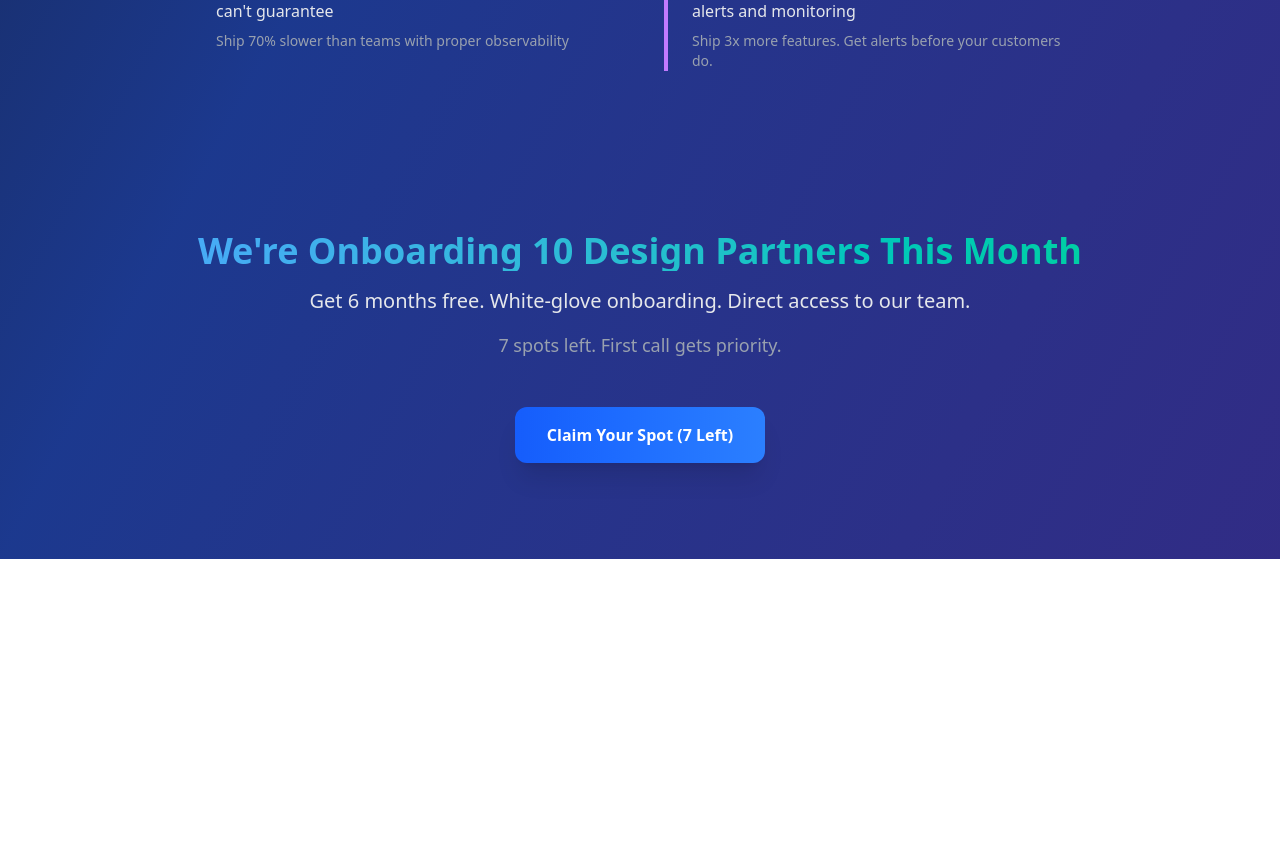
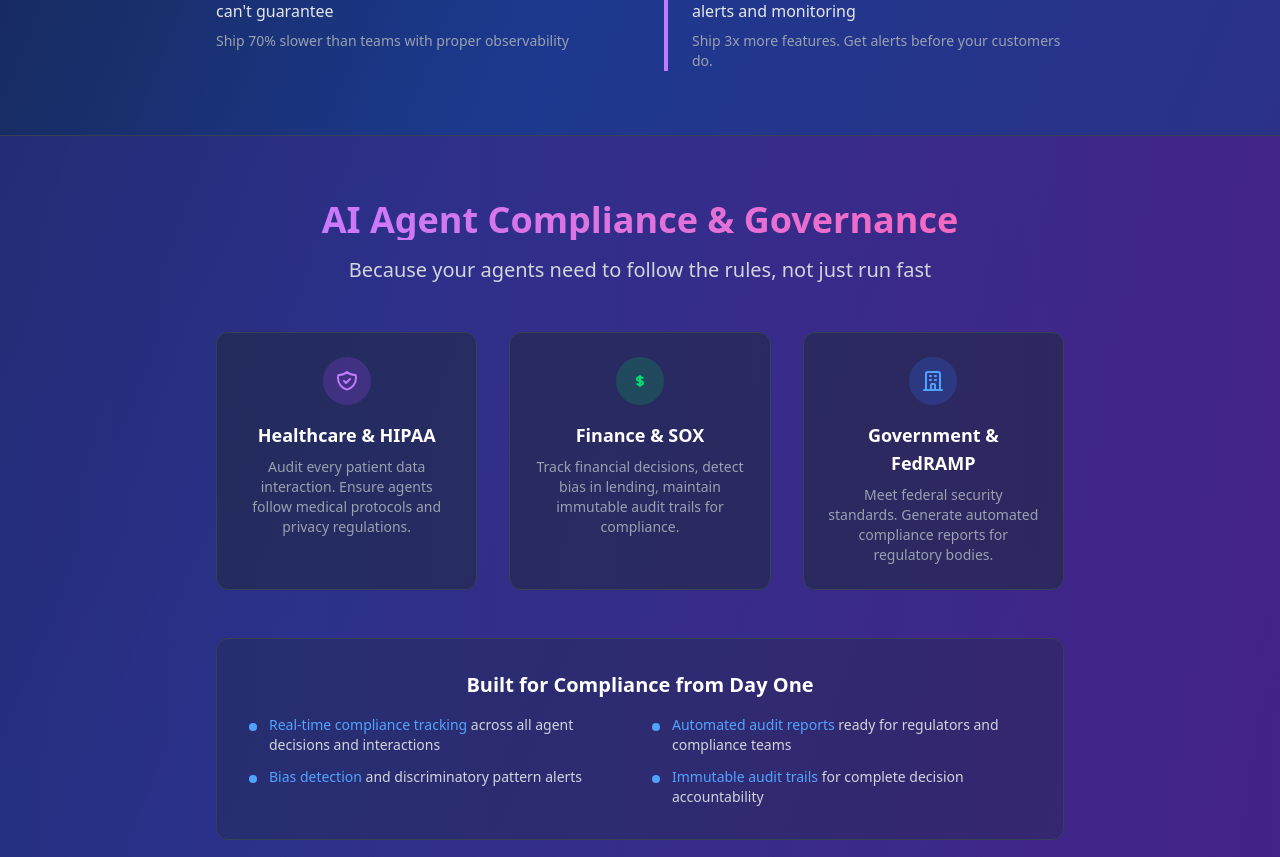
Before and after one commit to ObservareAI/observare.ai, a Next.js app: page / in a window 1280 px wide. Shown: the part 1940-2797 px from the top of the page. Before the commit the page ends 2499 px from the top, so only its background shows below. Built offline with nearby package versions, Linux system fonts and the light colour scheme.

Commit message:
Update page.tsx

```diff
--- a/src/app/page.tsx
+++ b/src/app/page.tsx
@@ -32,7 +32,7 @@
             Cut debugging time by 87%. Ship AI features 3x faster. Sleep at night.
           </p>
           <p className="text-lg text-gray-400 mb-12 animate-fade-in animation-delay-500">
-            The same observability you have for code, now for your AI agents.
+            Complete visibility and control over your AI agents in production.
           </p>
           <div className="flex justify-center space-x-4 animate-fade-in animation-delay-600">
             <div className="w-16 h-1 bg-blue-400 animate-pulse"></div>
@@ -141,37 +141,109 @@
         </div>
       </section>
 
+      {/* Compliance & Governance Section */}
+      <section className="relative w-full bg-gradient-to-r from-indigo-900/50 to-purple-900/50 border-y border-gray-700">
+        <div className="px-6 py-16 mx-auto max-w-4xl">
+          <div className="text-center mb-12">
+            <h2 className="text-3xl md:text-4xl font-bold mb-4 animate-fade-in bg-clip-text text-transparent bg-gradient-to-r from-purple-400 to-pink-400">
+              AI Agent Compliance & Governance
+            </h2>
+            <p className="text-xl text-gray-300 animate-fade-in animation-delay-200">
+              Because your agents need to follow the rules, not just run fast
+            </p>
+          </div>
+
+          <div className="grid lg:grid-cols-3 gap-8 mb-12">
+            <div className="text-center p-6 rounded-xl bg-gray-800/50 border border-gray-700 animate-slide-up">
+              <div className="w-12 h-12 bg-purple-500/20 rounded-full flex items-center justify-center mx-auto mb-4">
+                <svg className="w-6 h-6 text-purple-400" fill="none" stroke="currentColor" viewBox="0 0 24 24">
+                  <path strokeLinecap="round" strokeLinejoin="round" strokeWidth={2} d="M9 12l2 2 4-4m5.618-4.016A11.955 11.955 0 0112 2.944a11.955 11.955 0 01-8.618 3.04A12.02 12.02 0 003 9c0 5.591 3.824 10.29 9 11.622 5.176-1.332 9-6.03 9-11.622 0-1.042-.133-2.052-.382-3.016z" />
+                </svg>
+              </div>
+              <h3 className="text-lg font-semibold text-white mb-2">Healthcare & HIPAA</h3>
+              <p className="text-gray-400 text-sm">Audit every patient data interaction. Ensure agents follow medical protocols and privacy regulations.</p>
+            </div>
+
+            <div className="text-center p-6 rounded-xl bg-gray-800/50 border border-gray-700 animate-slide-up" style={{ animationDelay: "200ms" }}>
+              <div className="w-12 h-12 bg-green-500/20 rounded-full flex items-center justify-center mx-auto mb-4">
+                <svg className="w-6 h-6 text-green-400" fill="none" stroke="currentColor" viewBox="0 0 24 24">
+                  <path strokeLinecap="round" strokeLinejoin="round" strokeWidth={2} d="M12 8c-1.657 0-3 .895-3 2s1.343 2 3 2 3 .895 3 2-1.343 2-3 2m0-8c1.11 0 2.08.402 2.599 1M12 8V7m0 1v8m0 0v1m0-1c-1.11 0-2.08-.402-2.599-1" />
+                </svg>
+              </div>
+              <h3 className="text-lg font-semibold text-white mb-2">Finance & SOX</h3>
+              <p className="text-gray-400 text-sm">Track financial decisions, detect bias in lending, maintain immutable audit trails for compliance.</p>
+            </div>
+
+            <div className="text-center p-6 rounded-xl bg-gray-800/50 border border-gray-700 animate-slide-up" style={{ animationDelay: "400ms" }}>
+              <div className="w-12 h-12 bg-blue-500/20 rounded-full flex items-center justify-center mx-auto mb-4">
+                <svg className="w-6 h-6 text-blue-400" fill="none" stroke="currentColor" viewBox="0 0 24 24">
+                  <path strokeLinecap="round" strokeLinejoin="round" strokeWidth={2} d="M19 21V5a2 2 0 00-2-2H7a2 2 0 00-2 2v16m14 0h2m-2 0h-5m-9 0H3m2 0h5M9 7h1m-1 4h1m4-4h1m-1 4h1m-5 10v-5a1 1 0 011-1h2a1 1 0 011 1v5m-4 0h4" />
+                </svg>
+              </div>
+              <h3 className="text-lg font-semibold text-white mb-2">Government & FedRAMP</h3>
+              <p className="text-gray-400 text-sm">Meet federal security standards. Generate automated compliance reports for regulatory bodies.</p>
+            </div>
+          </div>
+
+          <div className="bg-gray-800/30 rounded-xl p-8 border border-gray-700">
+            <h3 className="text-xl font-semibold text-white mb-4 text-center">Built for Compliance from Day One</h3>
+            <div className="grid md:grid-cols-2 gap-6 text-gray-300">
+              <div className="space-y-3">
+                <div className="flex items-start space-x-3">
+                  <div className="w-2 h-2 bg-blue-400 rounded-full mt-2 flex-shrink-0"></div>
+                  <p className="text-sm"><span className="text-blue-400 font-medium">Real-time compliance tracking</span> across all agent decisions and interactions</p>
+                </div>
+                <div className="flex items-start space-x-3">
+                  <div className="w-2 h-2 bg-blue-400 rounded-full mt-2 flex-shrink-0"></div>
+                  <p className="text-sm"><span className="text-blue-400 font-medium">Bias detection</span> and discriminatory pattern alerts</p>
+                </div>
+              </div>
+              <div className="space-y-3">
+                <div className="flex items-start space-x-3">
+                  <div className="w-2 h-2 bg-blue-400 rounded-full mt-2 flex-shrink-0"></div>
+                  <p className="text-sm"><span className="text-blue-400 font-medium">Automated audit reports</span> ready for regulators and compliance teams</p>
+                </div>
+                <div className="flex items-start space-x-3">
+                  <div className="w-2 h-2 bg-blue-400 rounded-full mt-2 flex-shrink-0"></div>
+                  <p className="text-sm"><span className="text-blue-400 font-medium">Immutable audit trails</span> for complete decision accountability</p>
+                </div>
+              </div>
+            </div>
+          </div>
+        </div>
+      </section>
+
       {/* CTA Section */}
       <section className="relative px-6 py-24 mx-auto max-w-7xl text-center">
         <div className="animate-fade-in">
           <h2 className="text-3xl md:text-4xl font-bold mb-4 bg-clip-text text-transparent bg-gradient-to-r from-blue-400 to-emerald-400">
-            We&apos;re Onboarding 10 Design Partners This Month
+            Ready to See What Your AI Agents Are Really Doing?
           </h2>
           <p className="text-xl text-gray-200 mb-4 max-w-2xl mx-auto">
-            Get 6 months free. White-glove onboarding. Direct access to our team.
+            Join developers who are building more reliable AI systems with complete visibility.
           </p>
           <p className="text-lg text-gray-400 mb-12">
-            7 spots left. First call gets priority.
+            Get early access and be the first to know when we launch.
           </p>
           <div className="flex justify-center">
             <button
               onClick={() => {
-                console.log('Claim Your Spot clicked');
+                console.log('Get Early Access clicked');
                 // Track button click for analytics
                 if (typeof window !== 'undefined' && 'gtag' in window) {
                   // eslint-disable-next-line @typescript-eslint/no-explicit-any
                   (window as any).gtag('event', 'click', {
                     event_category: 'CTA',
-                    event_label: 'Claim Your Spot'
+                    event_label: 'Get Early Access'
                   });
                 }
                 // Open waiting list form
                 window.open('https://tally.so/r/mKKoaA', '_blank');
               }}
-              aria-label="Join the waiting list for Observare design partners"
+              aria-label="Get early access to Observare"
               className="group relative px-8 py-4 overflow-hidden rounded-xl bg-gradient-to-r from-blue-600 to-blue-500 text-white font-semibold shadow-xl transition-all duration-300 hover:scale-105 hover:shadow-2xl active:scale-95 focus:outline-none focus:ring-2 focus:ring-blue-400 focus:ring-offset-2 focus:ring-offset-gray-900"
             >
-              <span className="relative z-10">Claim Your Spot (7 Left)</span>
+              <span className="relative z-10">Get Early Access</span>
               <div className="absolute inset-0 bg-gradient-to-r from-blue-500 to-purple-600 opacity-0 group-hover:opacity-100 transition-opacity duration-300"></div>
             </button>
           </div>
```
